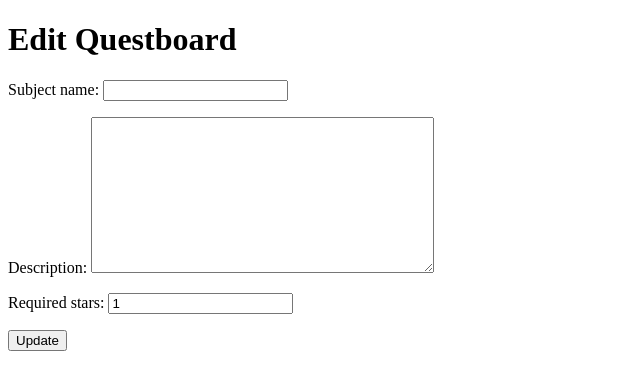
After one commit to daggerss/csci40_questboard, a Django app: template yenko_finalproject/templates/board_update.html in a window 1280 px wide. The commit adds this page. Shown: the top 390 px of the page, without its empty margins (0-640 px from the left). Run offline with Django 3.2, Linux system fonts and the light colour scheme; the template is opened without the code that fills it: values that come from a table or form of the project are taken from there, others are empty.

Commit message:
Implement UpdateView on QuestBoard model

```diff
--- a/yenko_finalproject/templates/board_detail.html
+++ b/yenko_finalproject/templates/board_detail.html
@@ -11,6 +11,8 @@
         <strong>{{ board.required_stars }} stars</strong>
         to fulfill the requirements for {{ board.subject_name }}.
     </p>
+
+    <a href="{% url 'board-update' board.id %}">Edit Questboard</a>
 
     {% for quest in quest_list %}
         <div>
--- /dev/null
+++ b/yenko_finalproject/templates/board_update.html
@@ -0,0 +1,13 @@
+{% extends 'base.html' %}
+
+{% block title %}Edit Questboard{% endblock %}
+
+{% block heading %}Edit Questboard{% endblock %}
+
+{% block content %}
+    <form action='' method='POST'>
+        {% csrf_token %}
+        {{ form.as_p }}
+        <input type='submit' value='Update'>
+    </form>
+{% endblock %}
--- a/yenko_finalproject/yenko_finalproject/urls.py
+++ b/yenko_finalproject/yenko_finalproject/urls.py
@@ -17,11 +17,16 @@ from django.contrib import admin
 from django.urls import path
 
 from questboard.views import (BoardListView, BoardCreateView,
-                              questboard_view)
+                              questboard_view, BoardUpdateView)
 
 urlpatterns = [
     path('', BoardListView.as_view(), name='board-list'),
     path('questboard/new/', BoardCreateView.as_view(), name='board-create'),
     path('questboard/<int:id>/', questboard_view, name='board-detail'),
+    path(
+        'questboard/<int:id>/update',
+        BoardUpdateView.as_view(),
+        name='board-update'
+    ),
     path('admin/', admin.site.urls),
 ]
```
Also changed, not shown: yenko_finalproject/questboard/views.py (+15 -1 lines).
